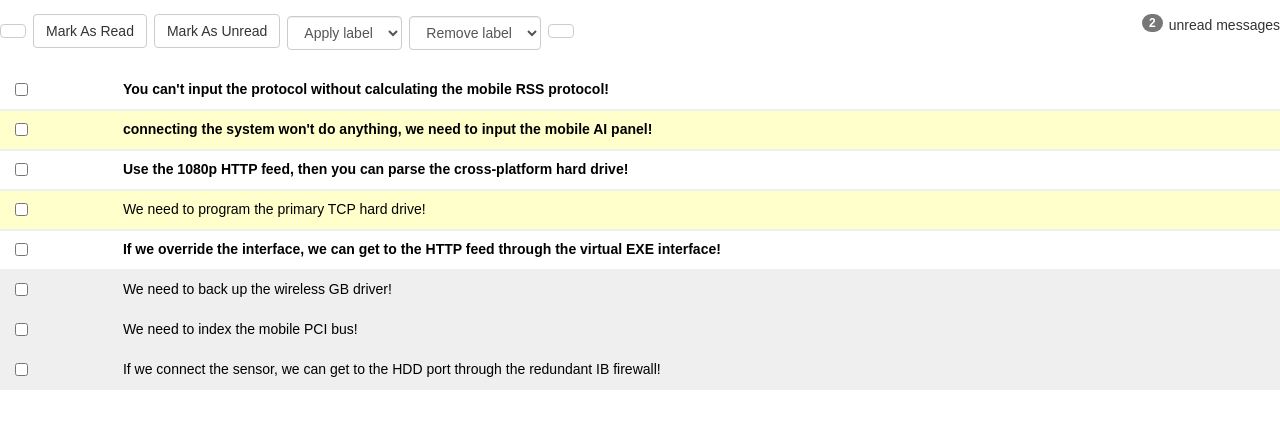
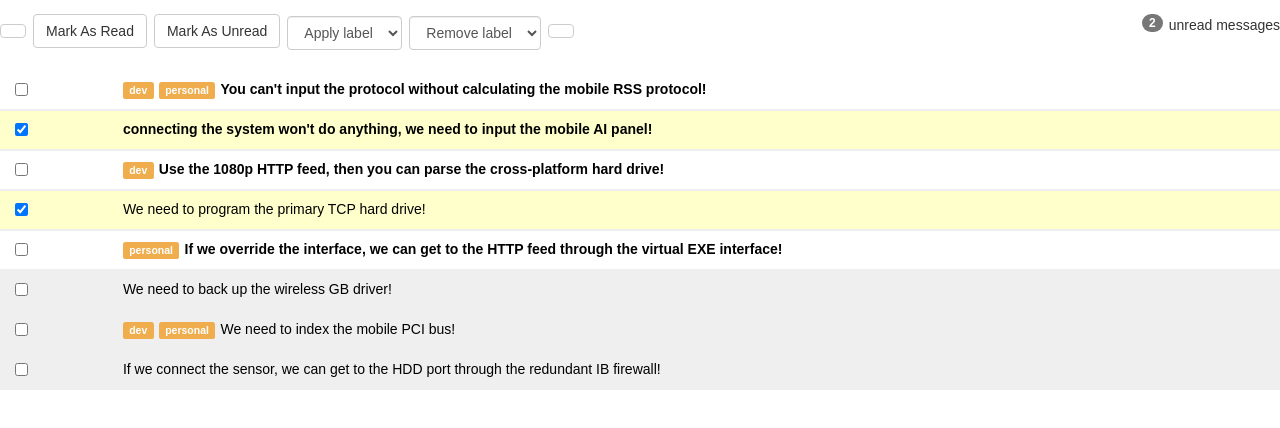
Before and after one commit to chadellison/react-inbox, a React (Create React App) app: page / in a window 1280 px wide. Shown: the top 428 px of the page. Built offline with nearby package versions, Linux system fonts and the light colour scheme; the HTML template or start-up script is replaced by a standard one.

Commit message:
add handleStarred and labels

```diff
--- a/src/App.e2e_test.js
+++ b/src/App.e2e_test.js
@@ -12,5 +12,6 @@ Scenario('User can see messages and subjects', (I) => {
     I.amOnPage('/')
     I.see("connecting the system won't do anything, we need to input the mobile AI panel!")
     I.see("We need to index the mobile PCI bus!")
-
+    I.see("dev")
+    I.see("personal")
 })
--- a/src/App.js
+++ b/src/App.js
@@ -31,6 +31,14 @@ class App extends Component {
         }
     }
 
+    handleStarred(message) {
+        let updatedMessages = this.state.messages
+        updatedMessages[message.id - 1].starred = !message.starred
+        this.setState({
+            message: updatedMessages
+        })
+    }
+
     render() {
         return (
             <div className="App">
--- a/src/Message.js
+++ b/src/Message.js
@@ -12,20 +12,38 @@ class Message extends Component {
         }
     }
 
+    get messageChecked() {
+        return this.props.message.selected !== undefined ? 'checked' : ''
+    }
+
+    get labels() {
+        let messageLabels = this.props.message.labels
+
+        return messageLabels.map((label, index) => {
+            return <span key={index} className="label label-warning">{label}</span>
+        })
+    }
+
+    get starred() {
+        return this.props.message.starred ? 'star fa fa-star' : 'star fa fa-star-o'
+    }
+
+
     render() {
         return (
             <div className={`row message ${this.messageRead} ${this.messageSelected}`}>
                 <div className="col-xs-1">
                     <div className="row">
                         <div className="col-xs-2">
-                            <input type="checkbox"/>
+                            <input type="checkbox" checked={`${this.messageChecked}`}/>
                         </div>
                         <div className="col-xs-2">
-                            <i className="star fa fa-star-o"></i>
+                            <i className={this.starred}></i>
                         </div>
                     </div>
                 </div>
                 <div className="col-xs-11">
+                    {this.labels}
                     <a href="#">
                         {this.props.message.subject}
                     </a>
```
Also changed, not shown: 1 other file (tests, documents, lock files or other folders).
